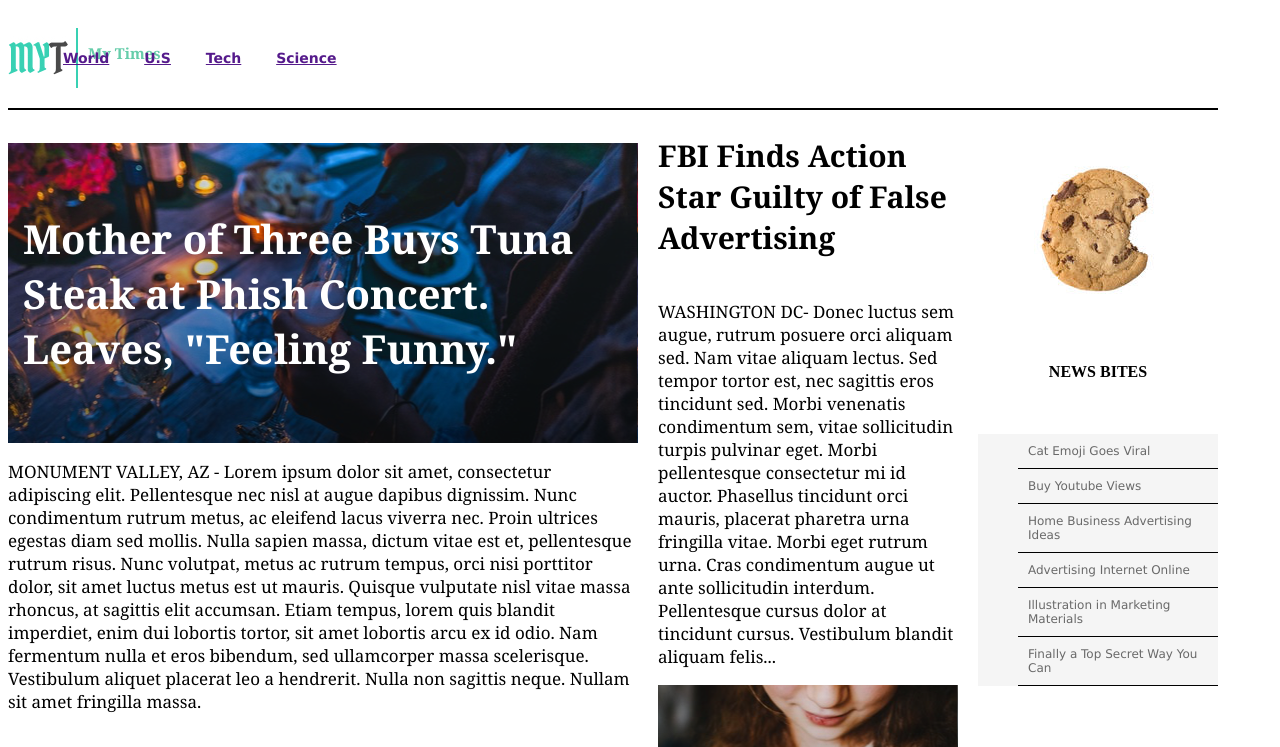
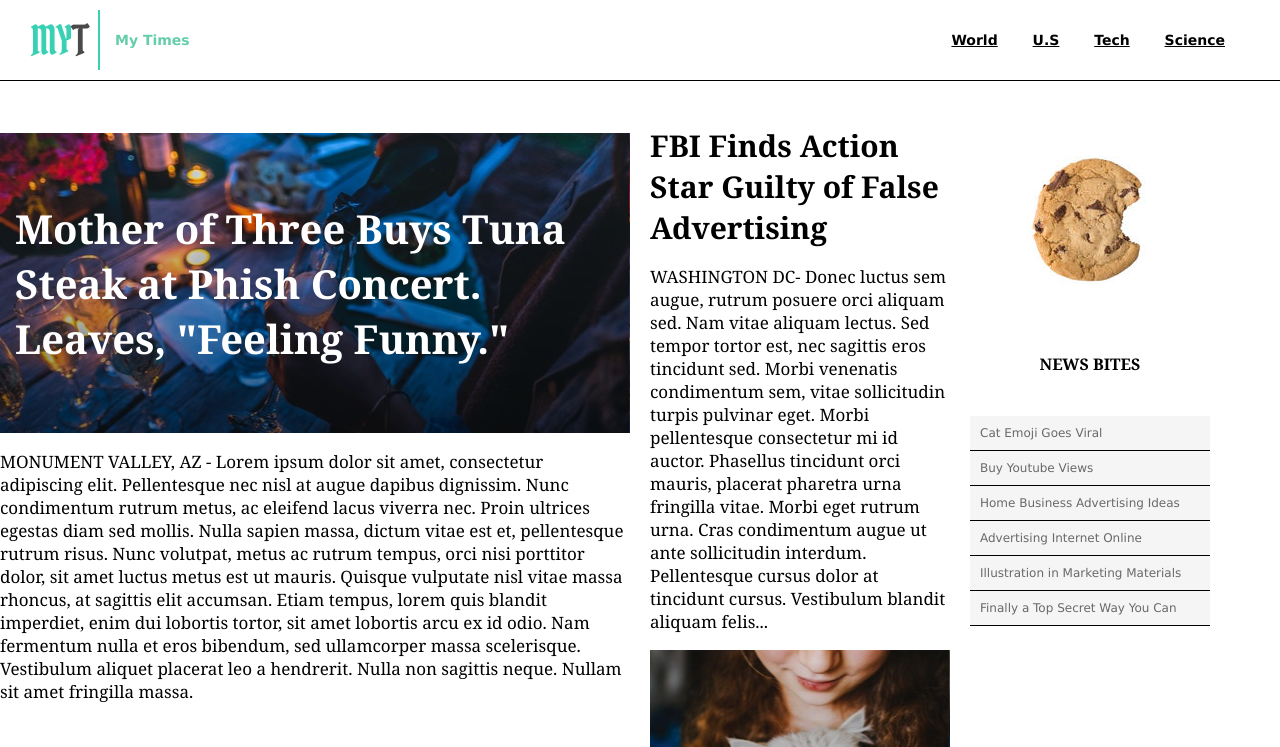
Before and after one commit to jjctabares/mytimes, a plain HTML site: page index.html in a window 1280 px wide. Shown: the top 747 px of the page. Drawn offline with Linux system fonts and the light colour scheme.

Commit message:
all images final

```diff
--- a/index.html
+++ b/index.html
@@ -7,20 +7,26 @@
   </head>
 
   <body>
-    <div id="header">
+    <header>
       <div class="logo">
        <img class="logo1" src="./resources/images/img-myt-logo.jpg">
-       <h3 class="title">My Times</h3>
+       <span class="title">My Times</span>
       </div>
       <nav class="options">
-        <ul>
-        <li class="option"><a href="">World</a></li>
-        <li class="option"><a href="">U.S</a></li>
-        <li class="option"><a href="">Tech</a></li>
-        <li class="option"><a href="">Science</a></li>
-      </ul>
+        <span class="option">
+          <a href="">World</a>
+        </span>
+        <span class="option">
+          <a href="">U.S</a>
+        </span>
+        <span class="option">
+          <a href="">Tech</a>
+        </span>
+        <span class="option">
+          <a href="">Science</a>
+        </span>
        </nav>
-    </div>
+    </header>
 
     <div id="column">
       <section class="large">
@@ -50,7 +56,7 @@
             <section class="parallelleft">
               <h1 class="headernews2">Orca Spends Vacation at Land World Puget
               </h1>
-
+              <div class="pimgleft">
                 <p class=news2>
                   PUGET, SO - Sed felis elit, faucibus et ipsum vel,
                   vehicula ultrices purus. Sed congue odio vitae malesuada rhoncus.
@@ -59,6 +65,7 @@
 
                 <div id="graph2">
                  <h3 class="headergraph2">Earth Spins Backwards for 201"</h3>
+                </div>
              </div>
             </section>
 
@@ -114,18 +121,38 @@
         <img src="./resources/images/img-news-bite.png">
         <h1 class="headernews5">NEWS BITES
         </h1>
-        <ul class=news6>
-          <li class="item">Cat Emoji Goes Viral</li>
-          <li class="item">Buy Youtube Views</li>
-          <li class="item">Home Business Advertising Ideas</li>
-          <li class="item">Advertising Internet Online</li>
-          <li class="item">Illustration in Marketing Materials</li>
-          <li class="item">Finally a Top Secret Way You Can</li>
-        </ul>
+          <span class="item">Cat Emoji Goes Viral</span>
+          <span class="item">Buy Youtube Views</span>
+          <span class="item">Home Business Advertising Ideas</span>
+          <span class="item">Advertising Internet Online</span>
+          <span class="item">Illustration in Marketing Materials</span>
+          <span class="item">Finally a Top Secret Way You Can</span>
         </section>
 
+
+
     </div>
+    <footer>
+     <div class="footertitle">
+       <span class="titlef">MYTimes &nbsp &#124</span>
+         <nav class="options">
+           <span class="optionf">
+             <a href="">World</a>
+           </span>
+           <span class="optionf">
+             <a href="">U.S</a>
+           </span>
+           <span class="optionf">
+             <a href="">Tech</a>
+           </span>
+           <span class="optionf">
+             <a href="">Science</a>
+           </span>
+         </div>
+      </nav>
+      <span class="copyline">&copy 2016, My Times (A Division of Codecademy bite)</span>
 
+    </footer>
 
 
 
--- a/resources/css/style.css
+++ b/resources/css/style.css
@@ -1,6 +1,12 @@
-#header{
+body{
+margin: 0;
+font-family: Georgia;
+font-size: 17px;
+color: black;
+}
+header{
   display:flex;
-  height: 100px;
+  height: 80px;
   width: 100%;
   flex-direction:row;
   flex-wrap: wrap;
@@ -10,51 +16,45 @@
   font-size: 14px;
   font-weight: bold;
   position:fixed;
-  z-index: 10;
-
-
+  background-color: white;
+  border-bottom: 1px solid black;
+  z-index: 5;
+  margin top: 0px;
 
 }
 
 .logo{
-display: inline-flex;
-postion:fixed;
-z-index:10;
-
-
+  display: flex;
+  align-items: center;
+  flex-grow: 1;
+  padding-left: 30px;
 }
 
-nav{
-display:flex;
-position:fixed;
-width: 100%;
-z-index:10;
+header nav{
+padding-right: 40px;
 }
 
 .option{
 display:inline-flex;
 padding: 15px;
 
-
-
+}
+.logo .title{
+color: MediumAquamarine;
+padding-left: 15px;
 }
 
-.title{
-padding-left: 10px;
-color: MediumAquamarine;
-font-size: 15px;
-
-
-}
-
+a{
+  color:black;
+  }
 
 #column{
-margin-top:100px;
-border-top: 2px solid black;
+  margin-top:100px;
   display:inline-flex;
   flex-direction:row;
-  position: relative;
-  z-index:5;
+  position:relative;
+  z-index: 1;
+
 
 }
 .large{
@@ -62,8 +62,6 @@ padding-top: 33px;
   display:flex;
   flex-direction:column;
   width: 630px;
-  position: relative;
-  z-index:5;
 }
 
 .medium{
@@ -71,8 +69,6 @@ padding-top: 33px;
   flex-direction:column;
   width: 300px;
   margin-left: 20px;
-  position: relative;
-  z-index:5;
 }
 
 .small{
@@ -80,22 +76,17 @@ padding-top: 33px;
   flex-direction:column;
   width: 240px;
   margin-left: 20px;
-  position: relative;
-  z-index:5;
 }
-.news6{
-  list-style-type: none;
-  display:flex;
+
+.item{
+display:flex;
+  padding:10px;
+  border-bottom: 1px solid black ;
   flex-direction: column;
   background-color: WhiteSmoke;
   font-family: Verdana;
   font-size: 12px;
   color: DimGray;
-}
-.item{
-display:flex;
-  padding:10px;
-  border-bottom: 1px solid black ;
 }
 
 #graph1{
@@ -152,6 +143,7 @@ h3 {
   display:flex;
   flex-direction:column;
   width: 300px;
+  margin-top: auto;
 
 }
 
@@ -160,6 +152,7 @@ h3 {
   flex-direction:column;
   width: 300px;
   margin-left: 23px
+  margin-top: auto;
 }
 
 .news2,
@@ -177,6 +170,7 @@ h3 {
   font-size: 30px;
   font-weight: bold;
   font-style: normal;
+  margin-bottom: 0px;
 }
 .headernews5{
     margin-bottom: 41px;
@@ -189,3 +183,48 @@ p{
  font-size: 17px;
  color: black;
 }
+
+footer{
+ display:flex;
+ flex-direction: column;
+ width: 100%;
+ height: 500px;
+ align-content: center;
+ align-items: center;
+ background-color: MediumAquamarine;
+ margin: auto;
+ font-family: Verdana;
+ font-size: 12px;
+ justify-content: center;
+ margin-top:80px;
+
+
+}
+
+footer .titlef{
+  font-family: Georgia;
+  font-size: 16px;
+  font-weight: bold;
+  color: white;
+}
+ footer .optionf{
+   align-self: center;
+ }
+
+ nav .optionf{
+padding-left: 15px;
+font-family: Verdana;
+  font-size: 12px;
+  margin-top: 10px;
+ }
+
+ .footertitle{
+   display:inline-flex;
+   font-family: Verdana;
+  font-size: 12px;
+
+ }
+ .copyline{
+   display:flex;
+   padding:15px;
+ }
```
Lines whose indentation alone changed are shown as unchanged.
